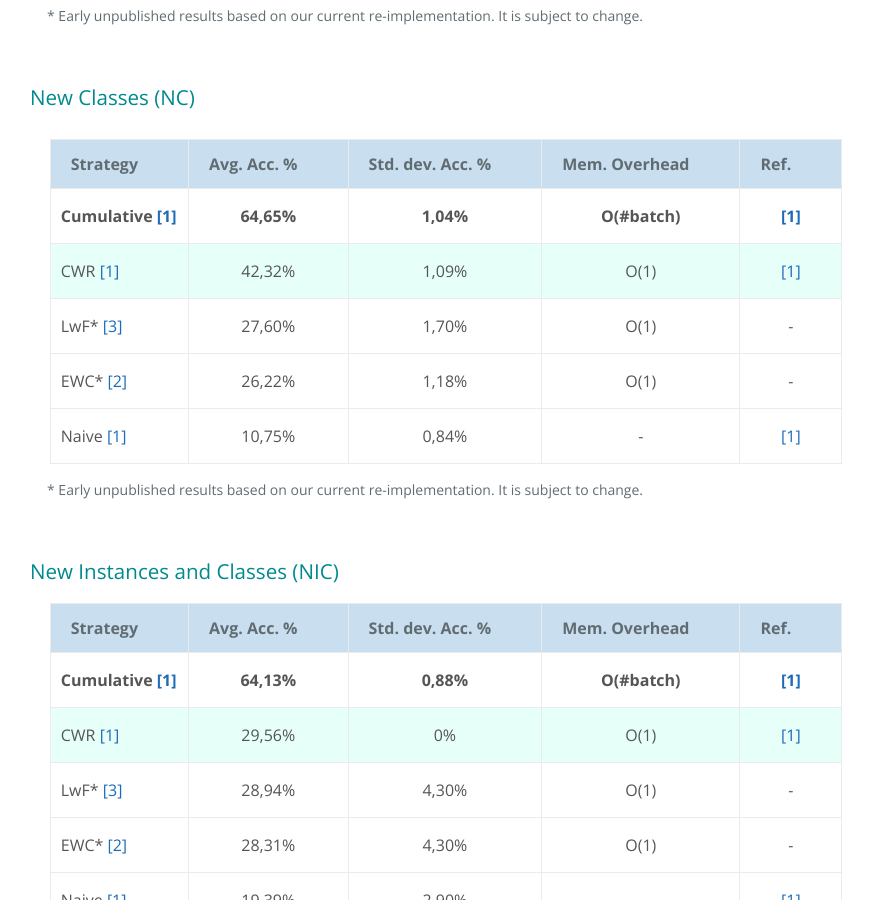
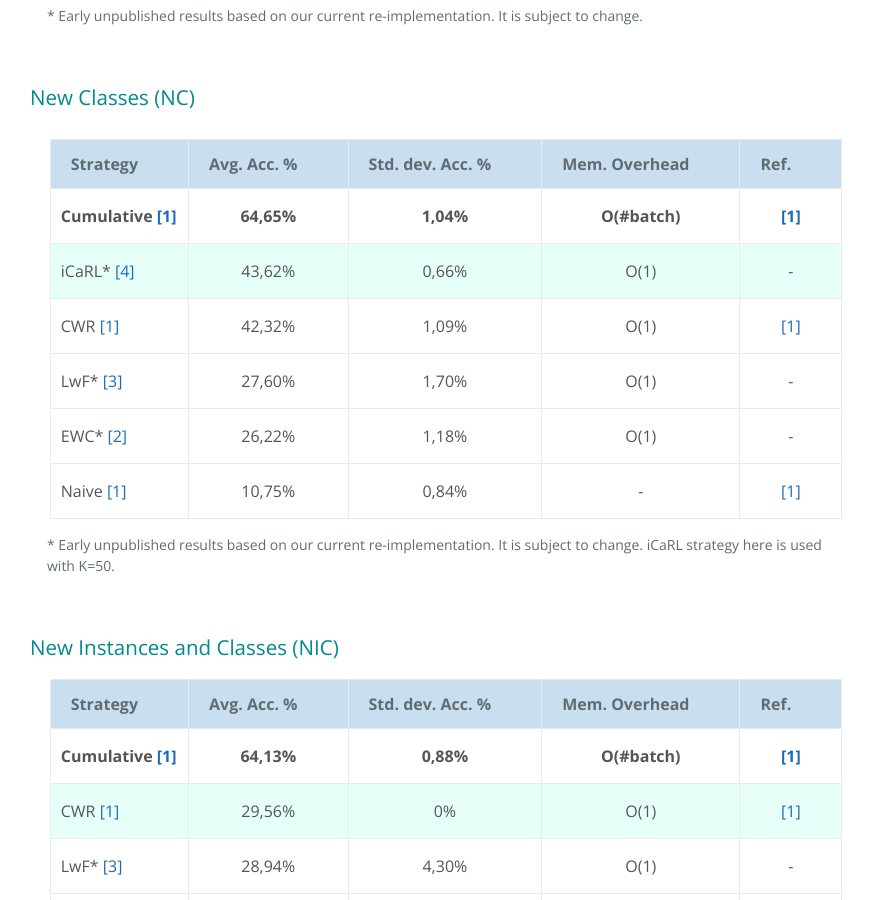
Before and after one commit to vlomonaco/core50, a Jekyll site: the page built from leaderboard.html, in a window 1280 px wide and 900 px high, scrolled down 1325 px. Shown: the whole window, without its empty margins (194-1067 px from the left). Built offline with Jekyll 4.4.1, drawn with Linux system fonts in a browser that asks for light colours; nearby versions of some CDN libraries; comment, search, counter and statistics services are not loaded.

Commit message:
icarl nc leaderboard added

```diff
--- a/leaderboard.html
+++ b/leaderboard.html
@@ -83,6 +83,13 @@ Best performing CL strategies to date on each scenario are highlighted in cyan.
         <td><a href=#ref>[1]</a></td>
       </tr>
       <tr style='background-color: #E6FFF8;'>
+        <td class="lalign">iCaRL* <a href=#ref>[4]</a></td>
+        <td>43,62%</td>
+        <td>0,66%</td>
+        <td>O(1)</td>
+        <td>-</td>
+      </tr>
+      <tr>
         <td class="lalign">CWR <a href=#ref>[1]</a></td>
         <td>42,32%</td>
         <td>1,09%</td>
@@ -112,7 +119,7 @@ Best performing CL strategies to date on each scenario are highlighted in cyan.
       </tr>
     </tbody>
   </table>
-  <p style='font-size:14px;'>* Early unpublished results based on our current re-implementation. It is subject to change.</p>
+  <p style='font-size:14px;'>* Early unpublished results based on our current re-implementation. It is subject to change. iCaRL strategy here is used with K=50. </p>
  </div>
 
 
```
